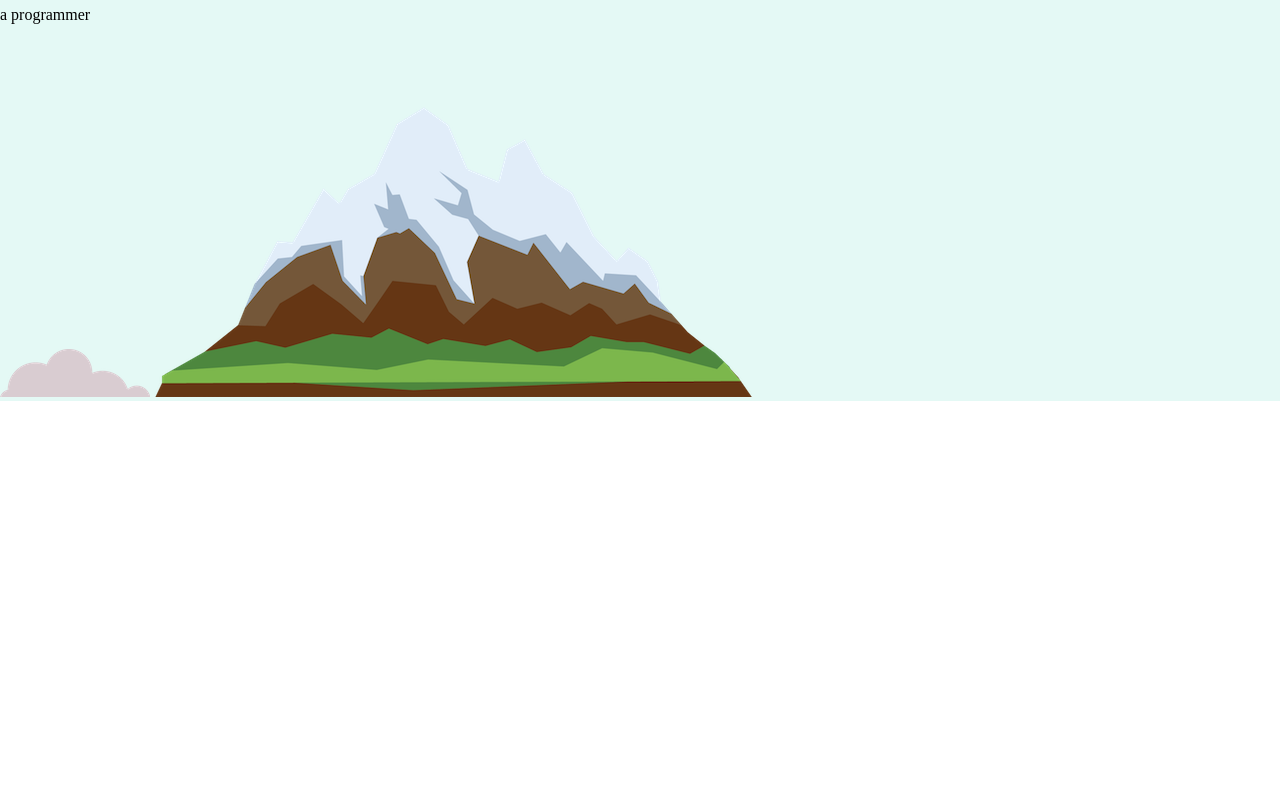
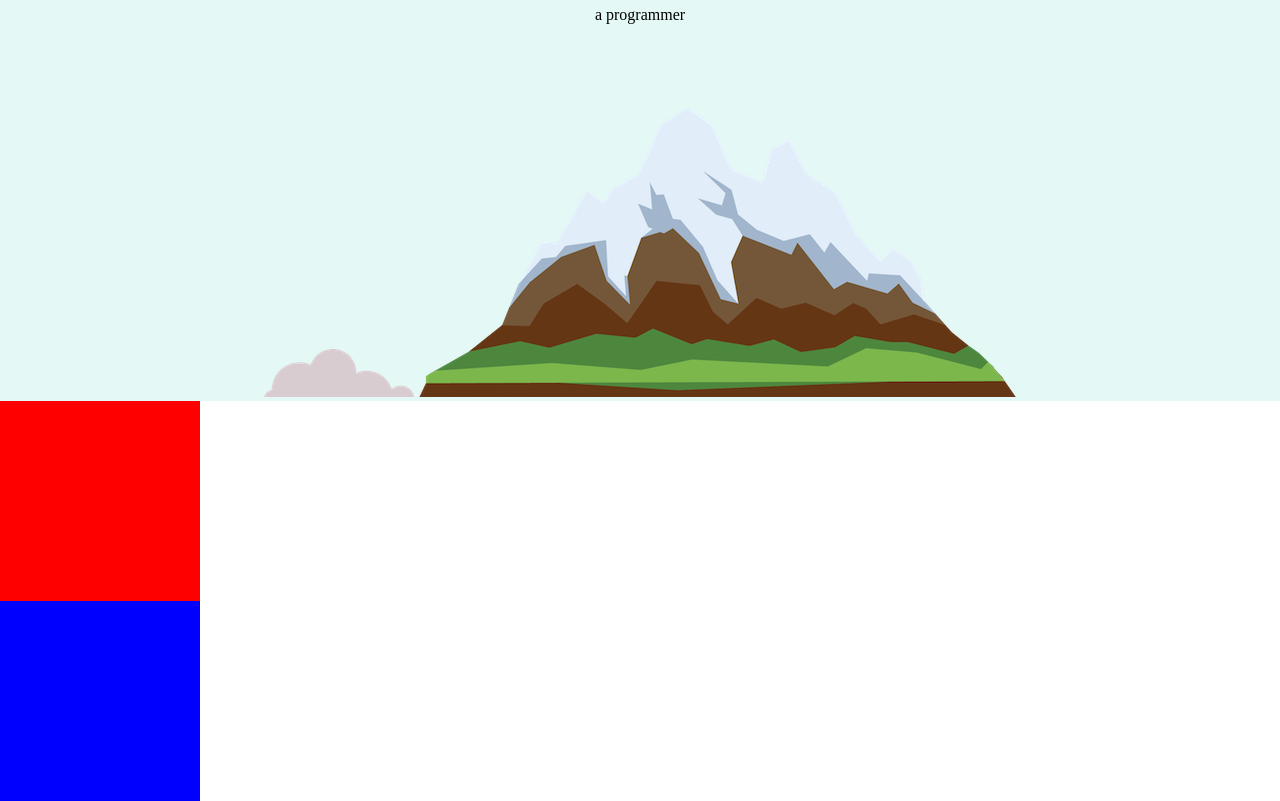
Before and after one commit to sriramnjr7/CSS-cv, a plain HTML site: page index.html in a window 1280 px wide. Shown: the part 52-853 px from the top of the page. Before the commit the page ends 800 px from the top, so only its background shows below. Drawn offline with Linux system fonts and the light colour scheme.

Commit message:
Updated style.css

```diff
--- a/css/style.css
+++ b/css/style.css
@@ -1,9 +1,22 @@
 body {
     margin: 0px;
+    text-align:center;
 }
 
-div {
+.top-container {
     background-color: #e4f9f5;
+}
+
+.middle-container {
+    background-color: red;
+    height: 200px;
+    width: 200px;
+}
+
+.bottom-container {
+    background-color: blue;
+    height: 200px;
+    width: 200px;
 }
 
 h1 {
```
